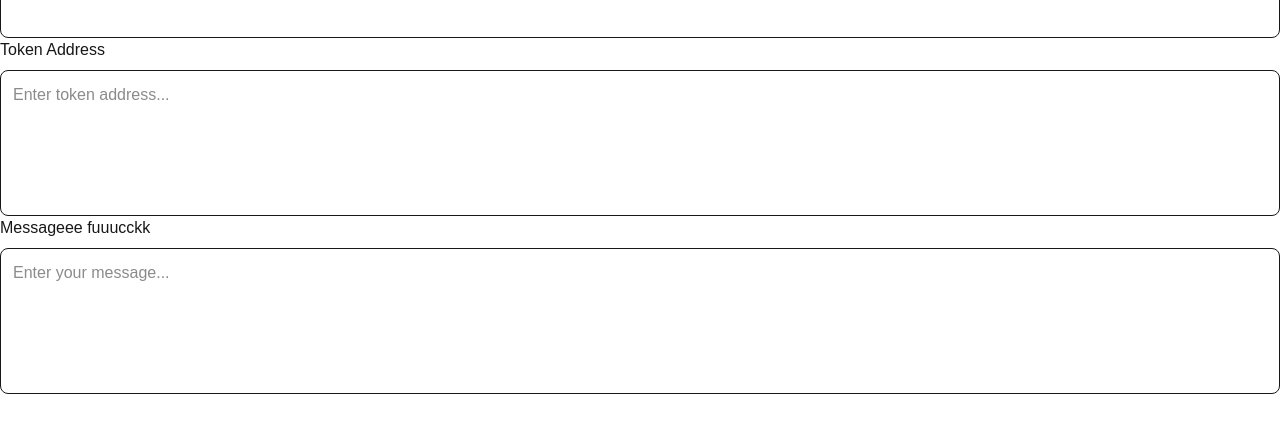
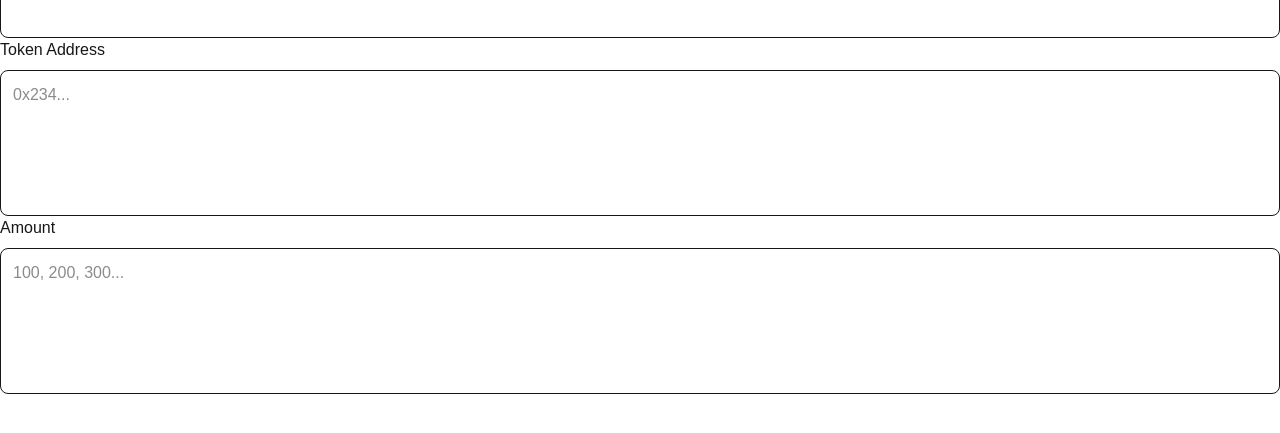
Before and after one commit to Sharon-dev-create/TsSpender_dApp, a Next.js app: page / in a window 1280 px wide. Shown: the part 201-634 px from the top of the page. Built offline with nearby package versions, Linux system fonts and the light colour scheme; no server answers; what wagmi would draw is missing.

Commit message:
tsender airrop form

```diff
--- a/src/app/page.tsx
+++ b/src/app/page.tsx
@@ -13,13 +13,6 @@ export default function Page() {
     <div>
       <Header />
       <AirdropForm />
-      <InputField
-      label="Messageee fuuucckk"
-        placeholder="Enter your message..."
-        value={message}
-        large
-        onChange={(e) => setMessage(e.target.value)}
-     />
       </div>
   );
 }
--- a/src/components/AirdropForm.tsx
+++ b/src/components/AirdropForm.tsx
@@ -6,22 +6,30 @@
  export default function AirdropForm() {
     const [tokenAddress, setTokenAddress] = useState("");
     const [recipient, setRecipient] = useState("");
+    const [amount, setAmount] = useState("");
 
     return (
         <div>
             <InputField
                 label="Recipient Address"
                 placeholder="Enter recipient address..."
+                value={recipient}
+                large
+                onChange={(e) => setRecipient(e.target.value)}
+            />
+            <InputField
+                label="Token Address"
+                placeholder="0x234..."
                 value={tokenAddress}
-                large
+                large= {true}
                 onChange={(e) => setTokenAddress(e.target.value)}
             />
             <InputField
-                label="Token Address"
-                placeholder="Enter token address..."
-                value={tokenAddress}
-                large
-                onChange={(e) => setTokenAddress(e.target.value)}
+                label="Amount"
+                placeholder="100, 200, 300..."
+                value={amount}
+                large= {true}
+                onChange={(e) => setAmount(e.target.value)}
             />
         </div>
     )
```
